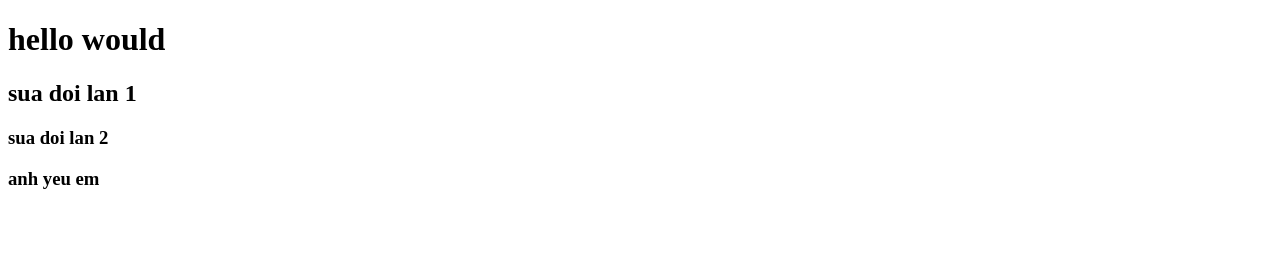
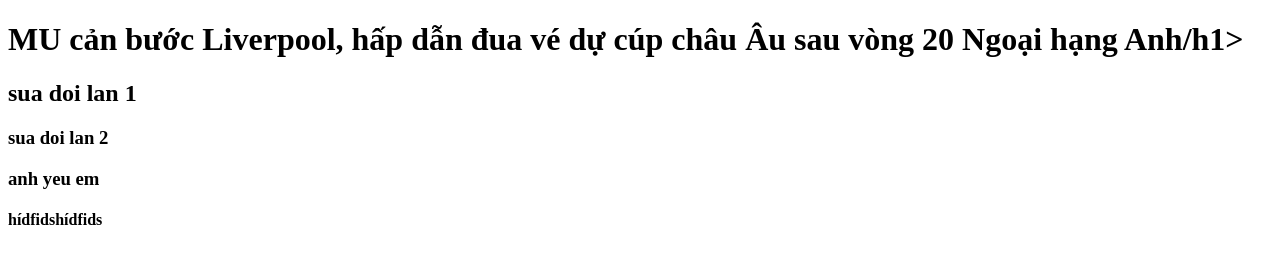
Before and after one commit to hosytuan2910/tuanhihi, a plain HTML site: page index.html in a window 1280 px wide. Drawn offline with Linux system fonts and the light colour scheme.

Commit message:
sua doi lan n

```diff
--- a/index.html
+++ b/index.html
@@ -6,9 +6,10 @@
     <title>dự án 1</title>
   </head>
   <body>
-    <h1>hello would</h1>
+    <h1>MU cản bước Liverpool, hấp dẫn đua vé dự cúp châu Âu sau vòng 20 Ngoại hạng Anh/h1>
     <h2>sua doi lan 1</h2>
     <h3>sua doi lan 2</h3>
     <h3>anh yeu em</h3>
+    <h4>hídfidshídfids</h4>
   </body>
 </html>
```
